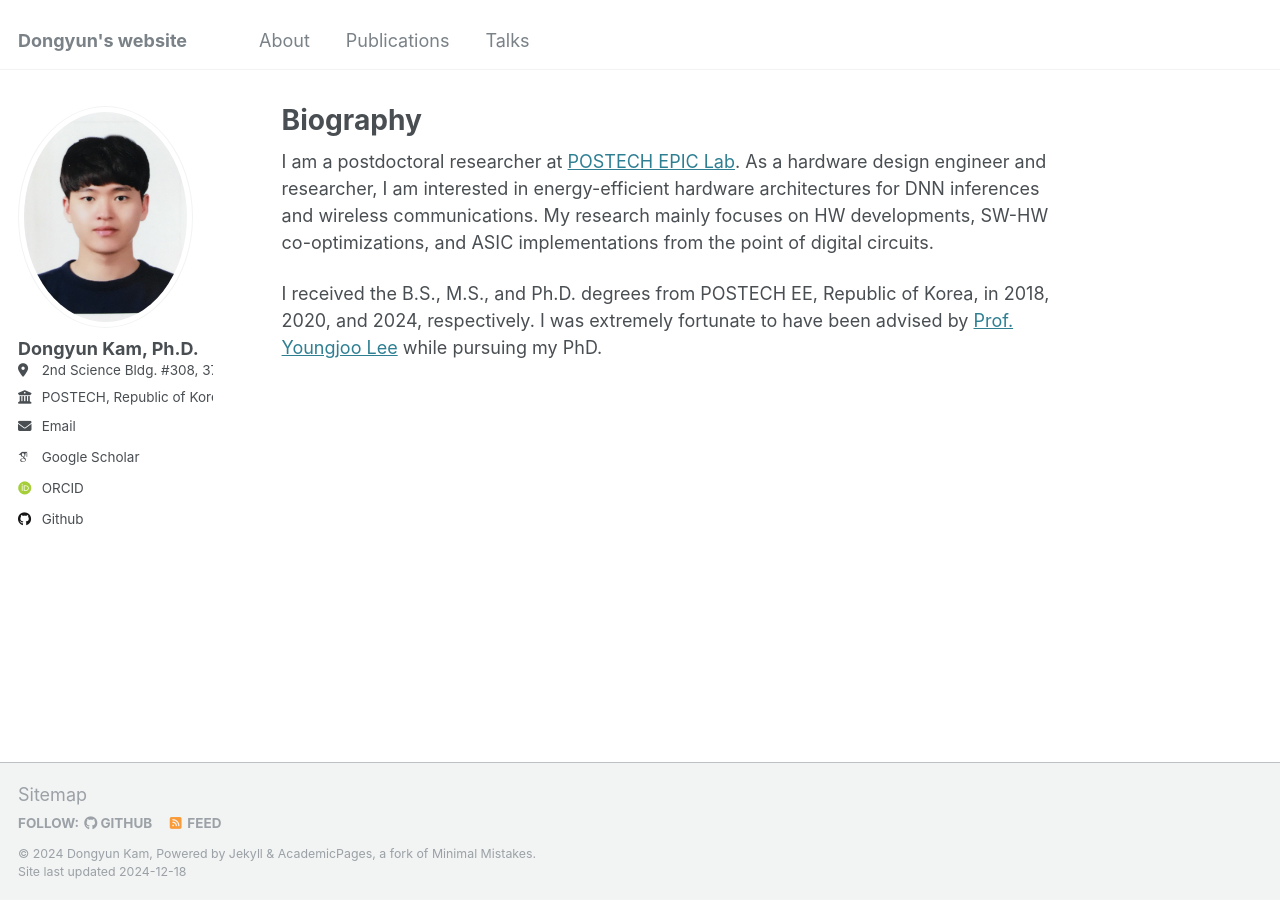
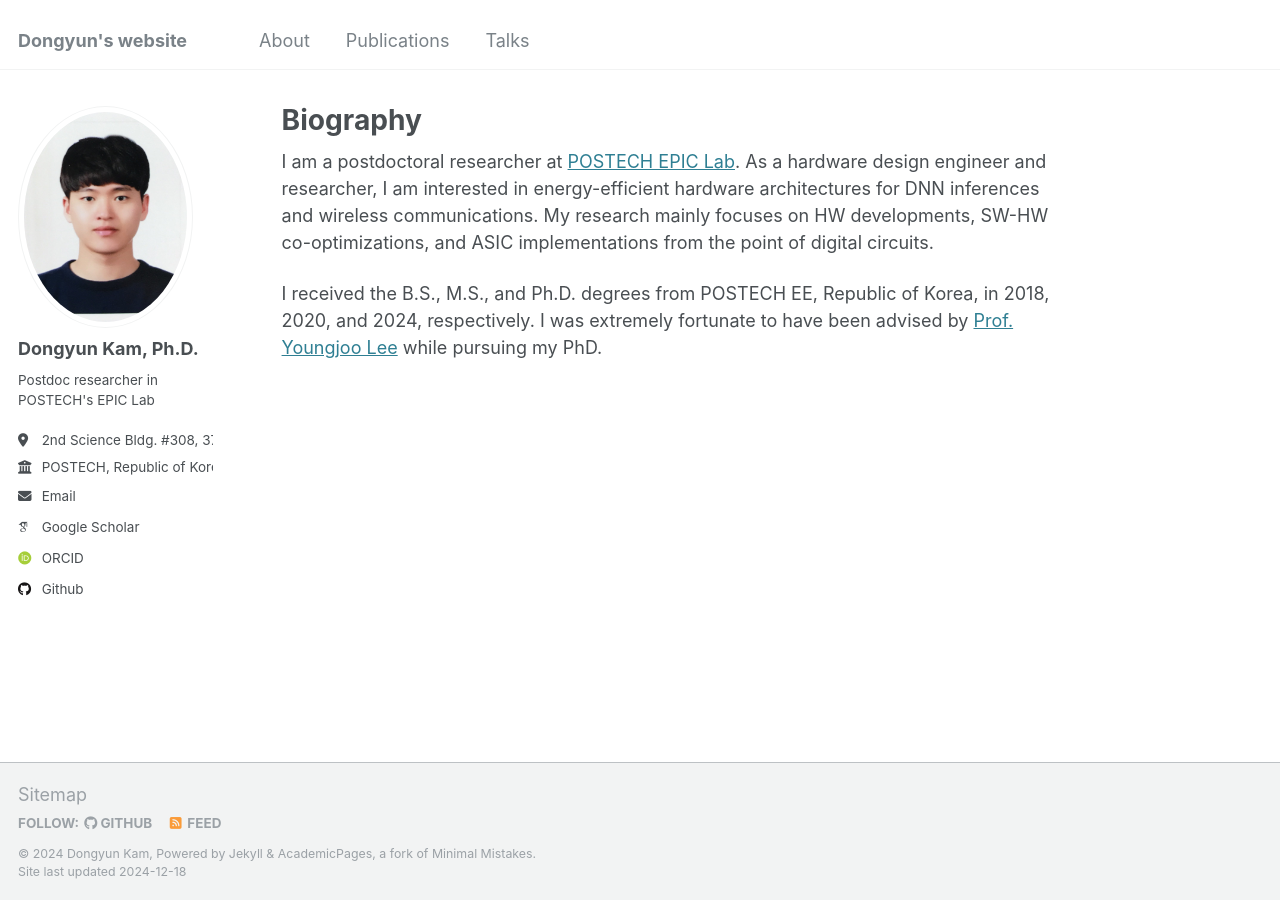
Before and after one commit to Dongyunkam/dongyunkam.github.io, a Jekyll site: the page built from _pages/about.md, in a window 1280 px wide. Built offline with Jekyll 4.4.1, drawn with Linux system fonts in a browser that asks for light colours; some web fonts are replaced.

Commit message:
Update _config.yml

```diff
--- a/_config.yml
+++ b/_config.yml
@@ -24,7 +24,7 @@ author:
   avatar           : dykam.jpeg
   name             : "Dongyun Kam, Ph.D."
   pronouns         : # example: "she/her"
-  bio              :
+  bio              : Postdoc researcher in POSTECH's EPIC Lab
   location         : "2nd Science Bldg. #308, 37673"
   employer         : "POSTECH, Republic of Korea"
   uri              : # URL
```
